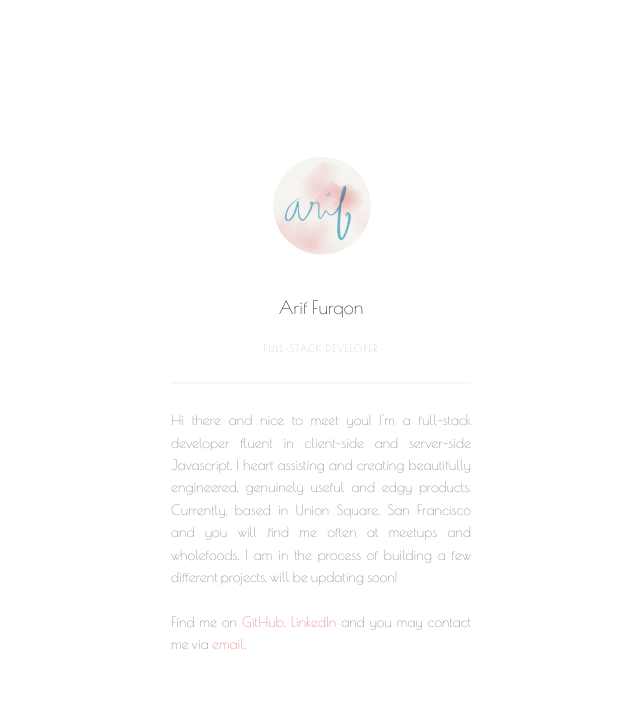
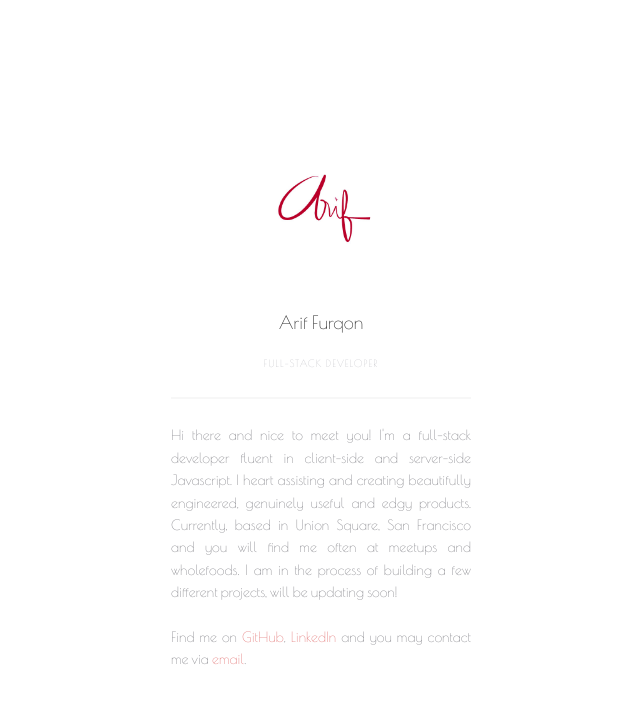
Before and after one commit to ariffurqon/arifdesign, a website: page public/views/index.html in a window 1280 px wide. Shown: the whole page, without its empty margins (319-959 px from the left). Drawn offline with nearby package versions, Linux system fonts and the light colour scheme; some packages are replaced by stand-ins of ours; files that its build step writes are made by us from their sources; files whose address does not match are found by name.

Commit message:
logo updated

```diff
--- a/public/views/templates/home.html
+++ b/public/views/templates/home.html
@@ -1,7 +1,7 @@
 <div class="outer">
     <div class="inner">
         <div class="top-section">
-            <img src="views/images/logo1.png" alt="logo">
+            <img src="views/images/logo2.jpg" alt="logo">
             <br>
             <h3>Arif Furqon</h3>
             <small>Full-stack Developer</small>
```
Also changed, not shown: public/views/images/logo2.jpg (added).
